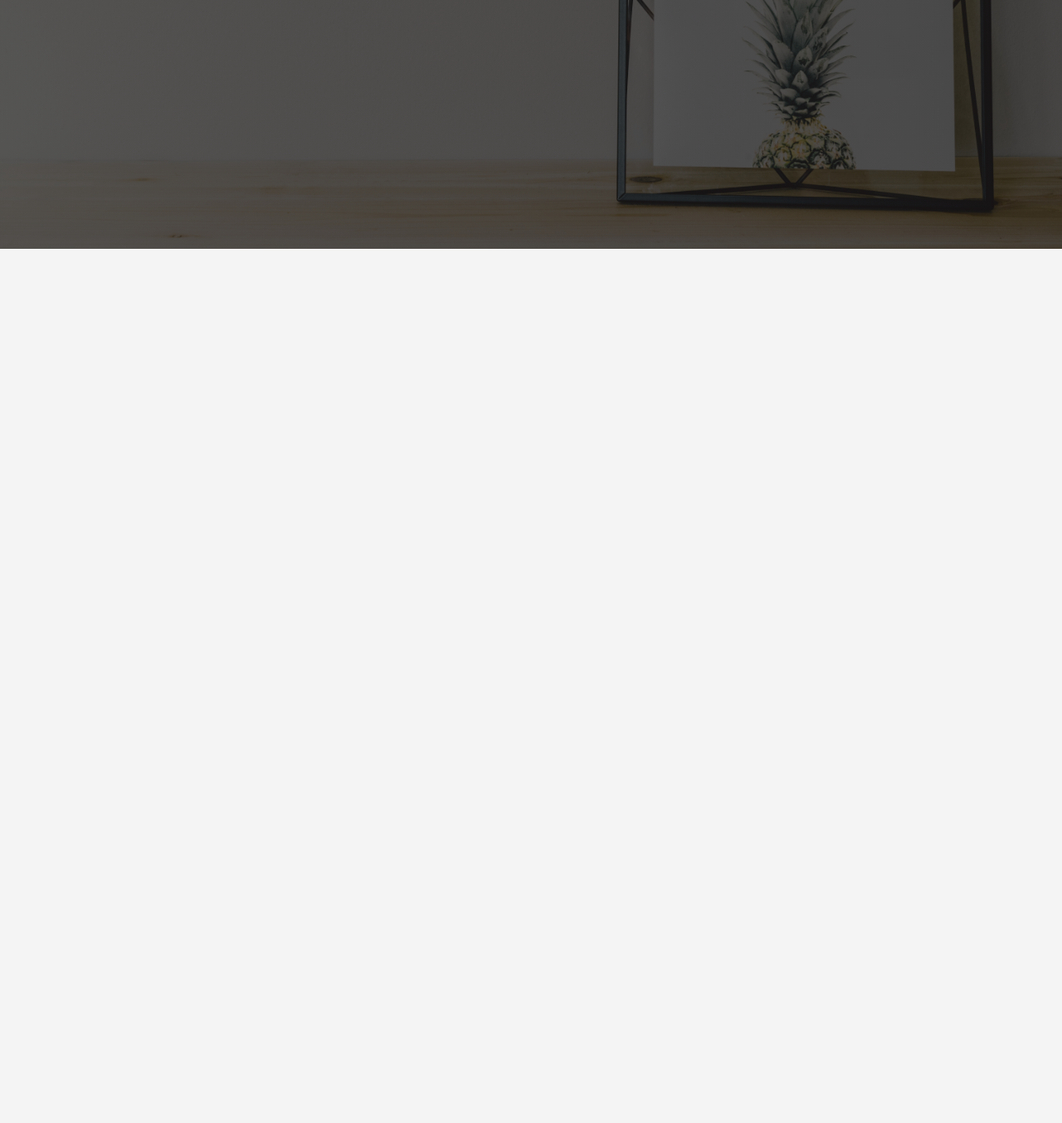
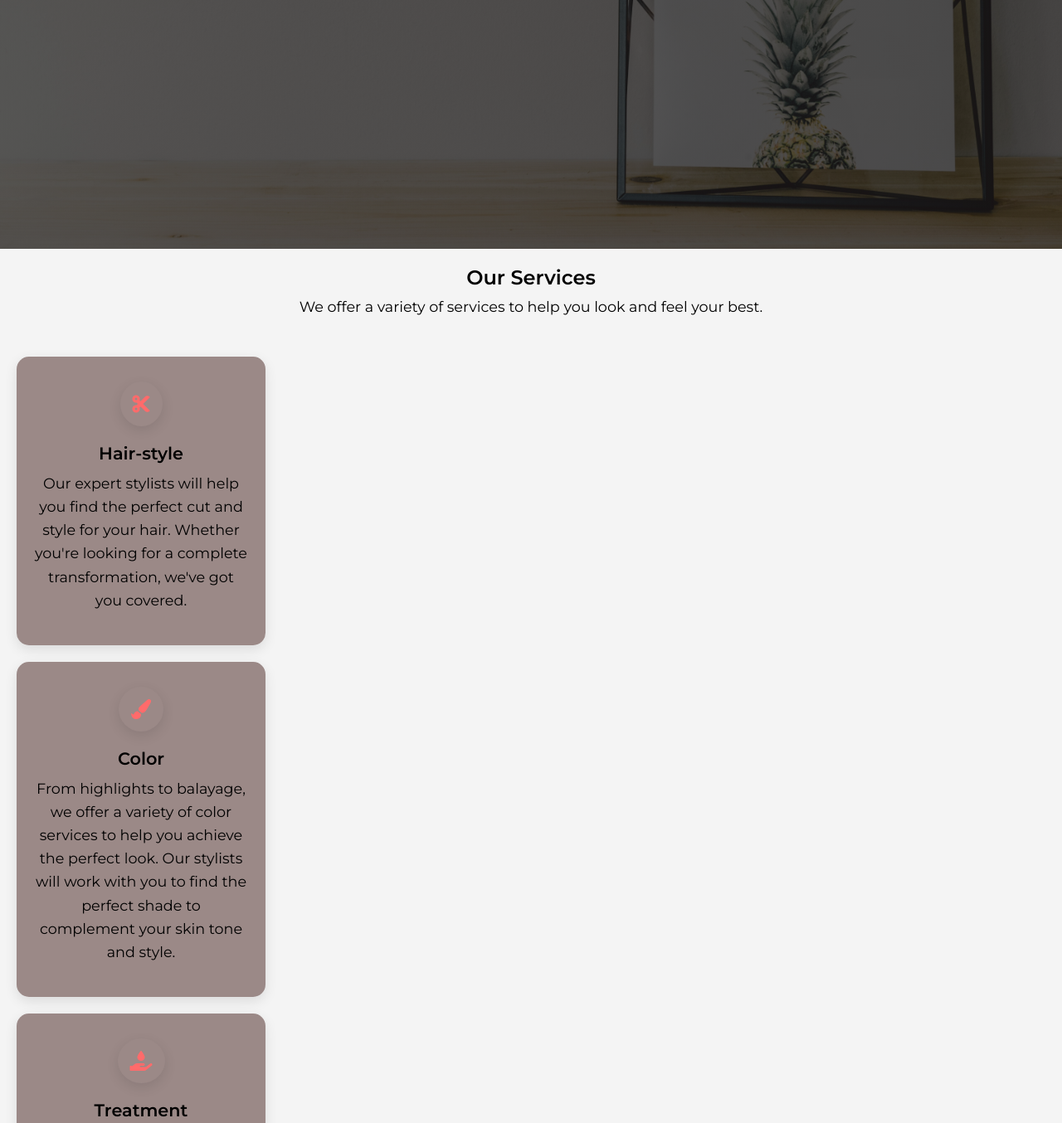
Before and after one commit to Active-coder224/hair, a plain HTML site: page index.html in a window 1280 px wide. Shown: the part 500-1854 px from the top of the page at 83% size. Before the commit the page ends 800 px from the top, so only its background shows below. Drawn offline with Linux system fonts and the light colour scheme.

Commit message:
updated commit

```diff
--- a/index.html
+++ b/index.html
@@ -46,5 +46,52 @@
         <a href="#" class="btn">Book Now</a>
       </div>
     </section>
+
+    <section id="Services" class="services">
+      <div class="offer">
+        <h2>Our Services</h2>
+        <p>
+          We offer a variety of services to help you look and feel your best.
+        </p>
+      </div>
+
+      <div class="we-do">
+        <div class="box">
+          <div class="icons">
+            <i class="fas fa-cut"></i>
+          </div>
+          <h3>Hair-style</h3>
+          <p>
+            Our expert stylists will help you find the perfect cut and style for
+            your hair. Whether you're looking for a complete transformation,
+            we've got you covered.
+          </p>
+        </div>
+
+        <div class="box">
+          <div class="icons">
+            <i class="fas fa-paint-brush"></i>
+          </div>
+          <h3>Color</h3>
+          <p>
+            From highlights to balayage, we offer a variety of color services to
+            help you achieve the perfect look. Our stylists will work with you
+            to find the perfect shade to complement your skin tone and style.
+          </p>
+        </div>
+
+        <div class="box">
+          <div class="icons">
+            <i class="fas fa-hand-holding-water"></i>
+          </div>
+          <h3>Treatment</h3>
+          <p>
+            Treat your hair to a luxurious treatment to restore moisture and
+            shine. Our treatments are designed to nourish and repair your hair,
+            leaving it looking and feeling healthier than ever.
+          </p>
+        </div>
+      </div>
+    </section>
   </body>
 </html>
--- a/sytle.css
+++ b/sytle.css
@@ -126,3 +126,79 @@ ul li a:hover {
 .btn:hover {
   background-color: var(--shadow-color);
 }
+
+/* .services {
+  display: flex;
+  justify-content: center;
+  align-items: center;
+  flex-direction: column;
+  padding: 50px 0;
+} */
+
+.offer {
+  display: flex;
+  justify-content: center;
+  align-items: center;
+  flex-direction: column;
+  padding: 20px 0;
+}
+
+.offer h2 {
+  font-size: 1.5rem;
+  margin-bottom: 10px;
+  font-weight: 600;
+}
+
+.offer p {
+  font-size: 1.1rem;
+  margin-bottom: 10px;
+}
+
+.box {
+  display: flex;
+  justify-content: center;
+  align-items: center;
+  flex-direction: column;
+  padding: 30px 20px;
+  background-color: var(--user-color);
+  border-radius: 15px;
+  box-shadow: 0 5px 15px rgba(0, 0, 0, 0.1);
+  transition: transform 0.3s ease;
+  margin: 20px;
+  max-width: 300px;
+  flex: 1;
+}
+
+.box:hover {
+  transform: translateY(-10px);
+}
+
+.box .icons {
+  display: flex;
+  justify-content: center;
+  align-items: center;
+  gap: 10px;
+  margin-bottom: 20px;
+}
+
+.box .icons i {
+  font-size: 1.5rem;
+  color: var(--primary-color);
+  background-color: var(--user-color);
+  padding: 15px;
+  border-radius: 50%;
+  box-shadow: 0 5px 15px rgba(0, 0, 0, 0.1);
+}
+
+.box h3 {
+  font-size: 1.3rem;
+  margin-bottom: 10px;
+  font-weight: 600;
+}
+
+.box p {
+  font-size: 1.1rem;
+  margin-bottom: 10px;
+  text-align: center;
+  line-height: 1.6;
+}
```
